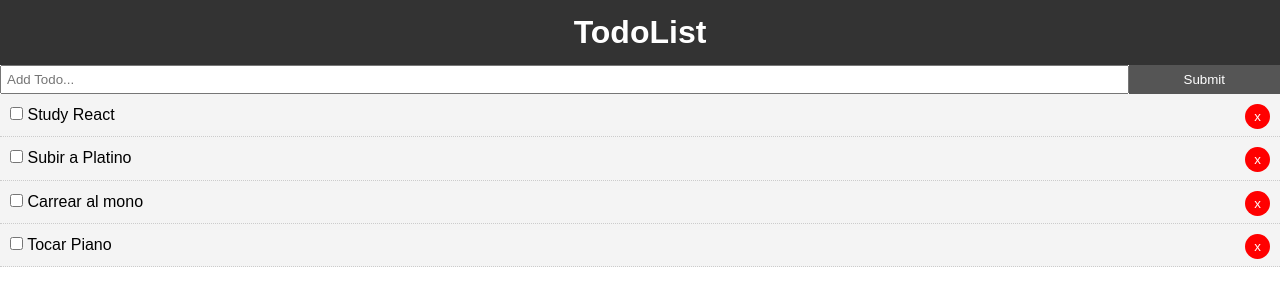
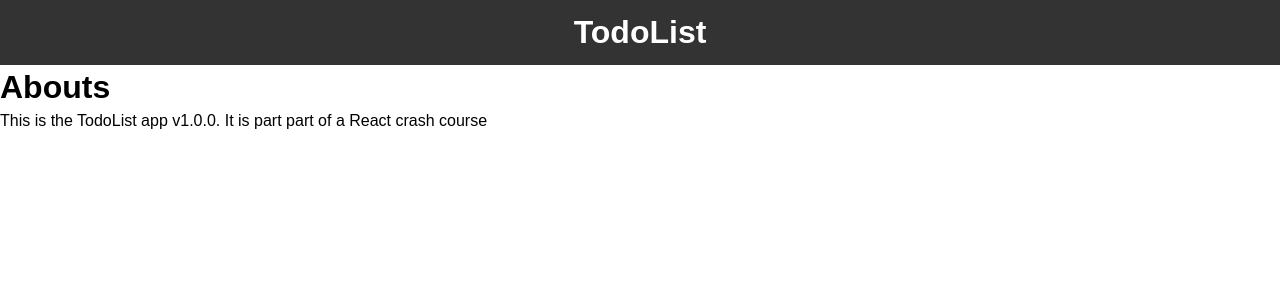
Before and after one commit to Mimito164/React-practice, a React (Create React App) app in the folder projectmanager/: page /about in a window 1280 px wide. Shown: the top 306 px of the page. Built offline with nearby package versions, Linux system fonts and the light colour scheme.

Commit message:
Added a Rout for About page.

```diff
--- a/projectmanager/src/App.js
+++ b/projectmanager/src/App.js
@@ -1,7 +1,10 @@
 import React, {Component} from 'react';
+import { BrowserRouter as Router, Route } from 'react-router-dom';
 import Todos from './components/Todos';
 import Header from './components/Header';
 import AddTodo from './components/AddTodo';
+import About from './components/About';
+
 import { v4 as uuidv4 } from 'uuid';
 
 import './App.css';
@@ -58,14 +61,20 @@ class App extends Component {
 
   render() {
     return (
-
+      <Router>
         <div className="App">
           <div className='container'>
             <Header />
+            <Route exact path="/" render={props => (
+              <React.Fragment>
                 <AddTodo addTodo={this.addTodo} />
                 <Todos todos={this.state.todos} delTodo={this.delTodo} markComplete={this.markComplete} />
+              </React.Fragment>
+            )} />
+            <Route path="/about" component={About} />
           </div>
         </div>
+      </Router>
     );
   }
 }
--- /dev/null
+++ b/projectmanager/src/components/About/About.js
@@ -0,0 +1,12 @@
+import React from 'react';
+
+function About() {
+    return (
+        <React.Fragment>
+            <h1>Abouts</h1>
+            <p>This is the TodoList app v1.0.0. It is part part of a React crash course</p>
+        </React.Fragment>
+    )
+}
+
+export default About;
--- /dev/null
+++ b/projectmanager/src/components/About/index.js
@@ -0,0 +1,3 @@
+import About from './About';
+
+export default About;
```
Lines whose indentation alone changed are shown as unchanged.
